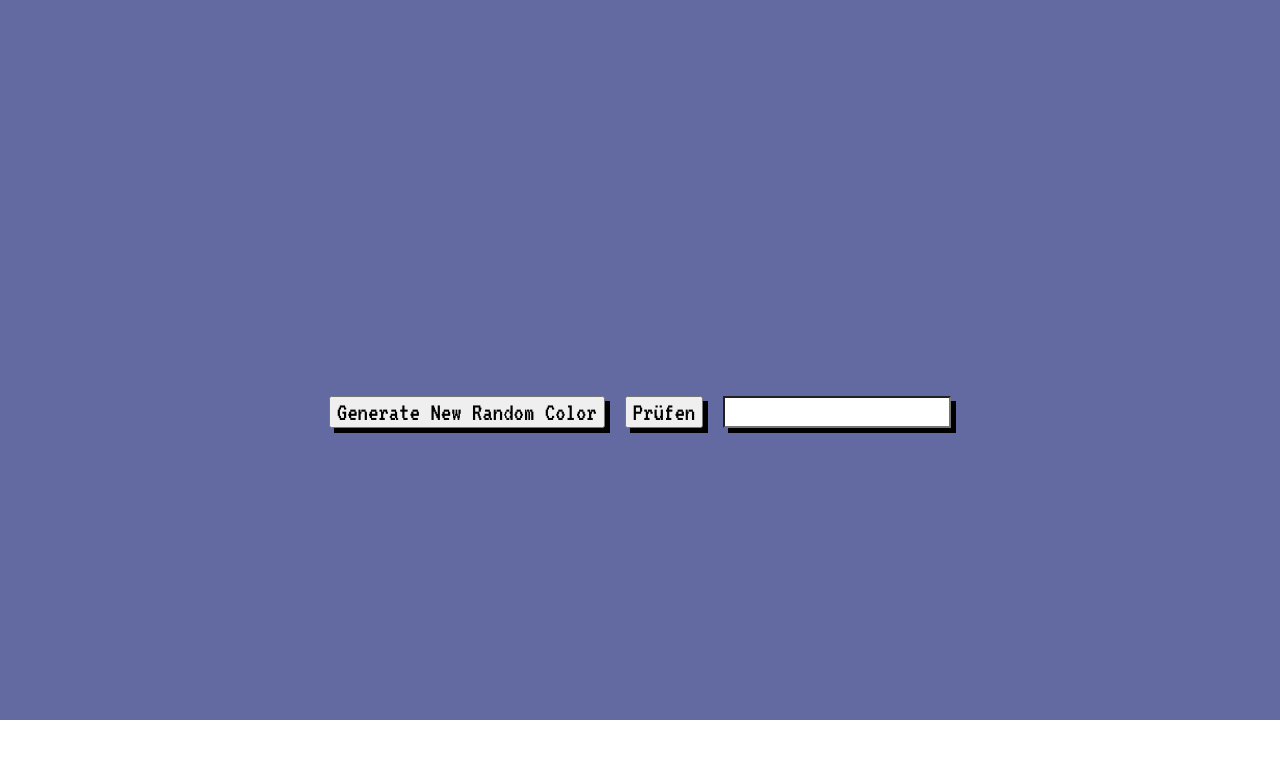
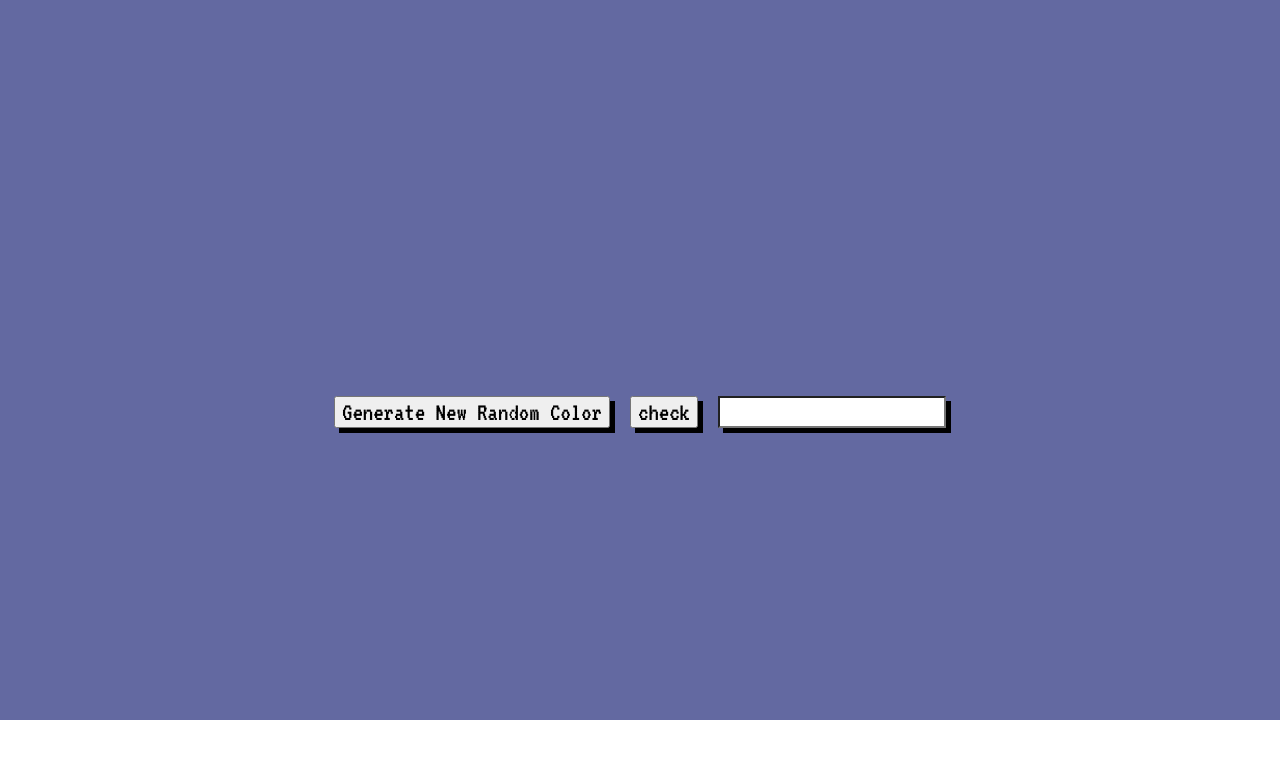
Before and after one commit to knauermoritz/colorguesser, a plain HTML site: page index.html in a window 1280 px wide. Shown: the part 80-838 px from the top of the page. Drawn offline with Linux system fonts and the light colour scheme.

Commit message:
Update index.html

```diff
--- a/index.html
+++ b/index.html
@@ -12,7 +12,7 @@
 
 <div class="container">
   <button id="genNew">Generate New Random Color</button >
-  <button id="checkColor">Prüfen</button >
+  <button id="checkColor">check</button >
   <input id="input" type="ttext">
 </div>
 
```
